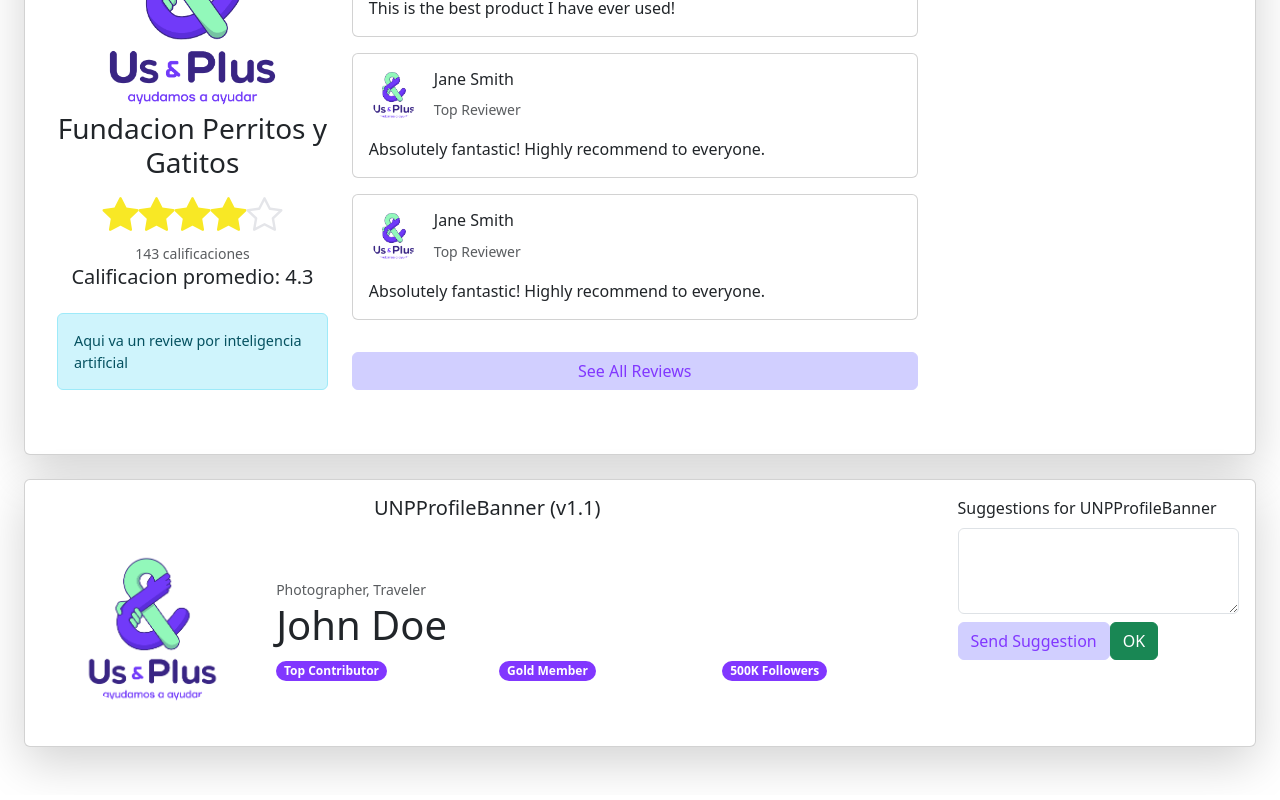
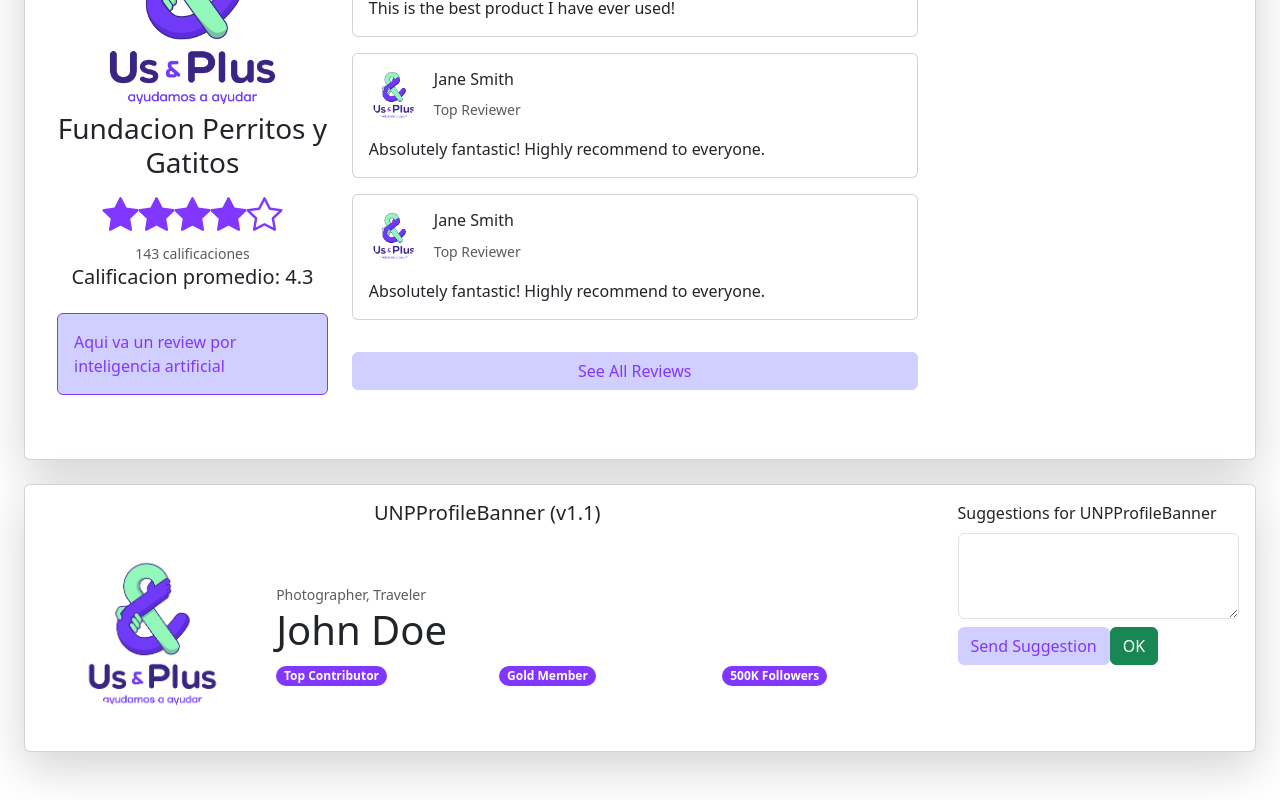
Before and after one commit to usandplus/webapp, a React (Create React App) app: page /showroom in a window 1280 px wide. Shown: the part 4713-5513 px from the top of the page. Built offline with nearby package versions, Linux system fonts and the light colour scheme; no server answers; the database is empty.

Commit message:
Change colors

```diff
--- a/src/App.css
+++ b/src/App.css
@@ -59,6 +59,13 @@ a.nav-link:active {
 
 span.badge.rounded-pill.bg-primary {
   background-color: #8137FF !important
+}
+
+.ai_review {
+  background-color: #D1CFFF;
+  border-color: #8137FF;
+  color: #8137ff;
+  font-weight: 500;
 }
 
 .navbar {
--- a/src/Components/unp/UNPReviews.tsx
+++ b/src/Components/unp/UNPReviews.tsx
@@ -55,7 +55,7 @@ const UNPReviews: React.FC<UNPReviewsProps> = ({ averageRating, aiReview, review
                 <i
                     key={i}
                     className={`bi bi-star${i <= rating ? '-fill' : ''}`}
-                    style={{ color: i <= rating ? '#f8e825' : '#e4e5e9', fontSize: 36 }}
+                    style={{ color: i <= rating ? '#8137FF' : '#8137FF', fontSize: 36 }}
                 />
             );
         }
@@ -98,7 +98,7 @@ const UNPReviews: React.FC<UNPReviewsProps> = ({ averageRating, aiReview, review
                     <Row>
                         {/* AI-generated Review */}
                         <Col className="mb-3">
-                            <Alert variant="info">
+                            <Alert className='ai_review'>
                                 {aiReview}
                             </Alert>
                         </Col>
```
